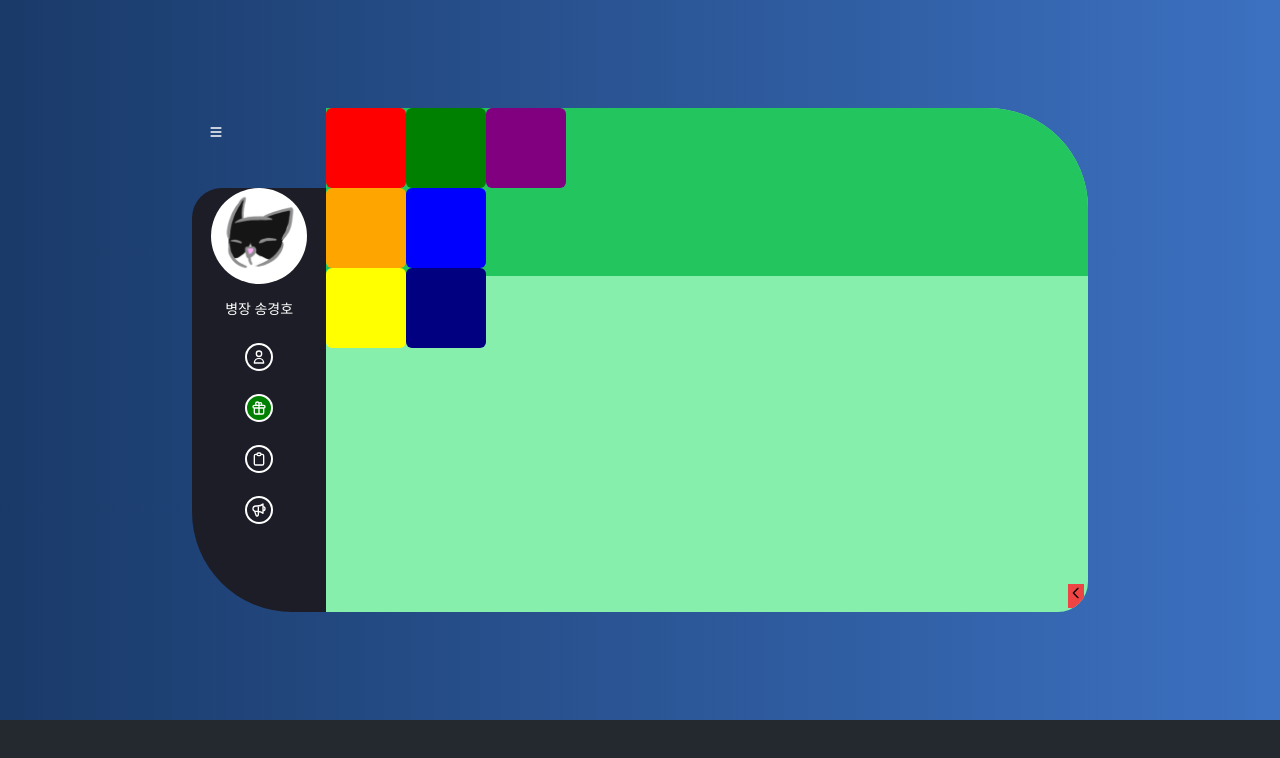
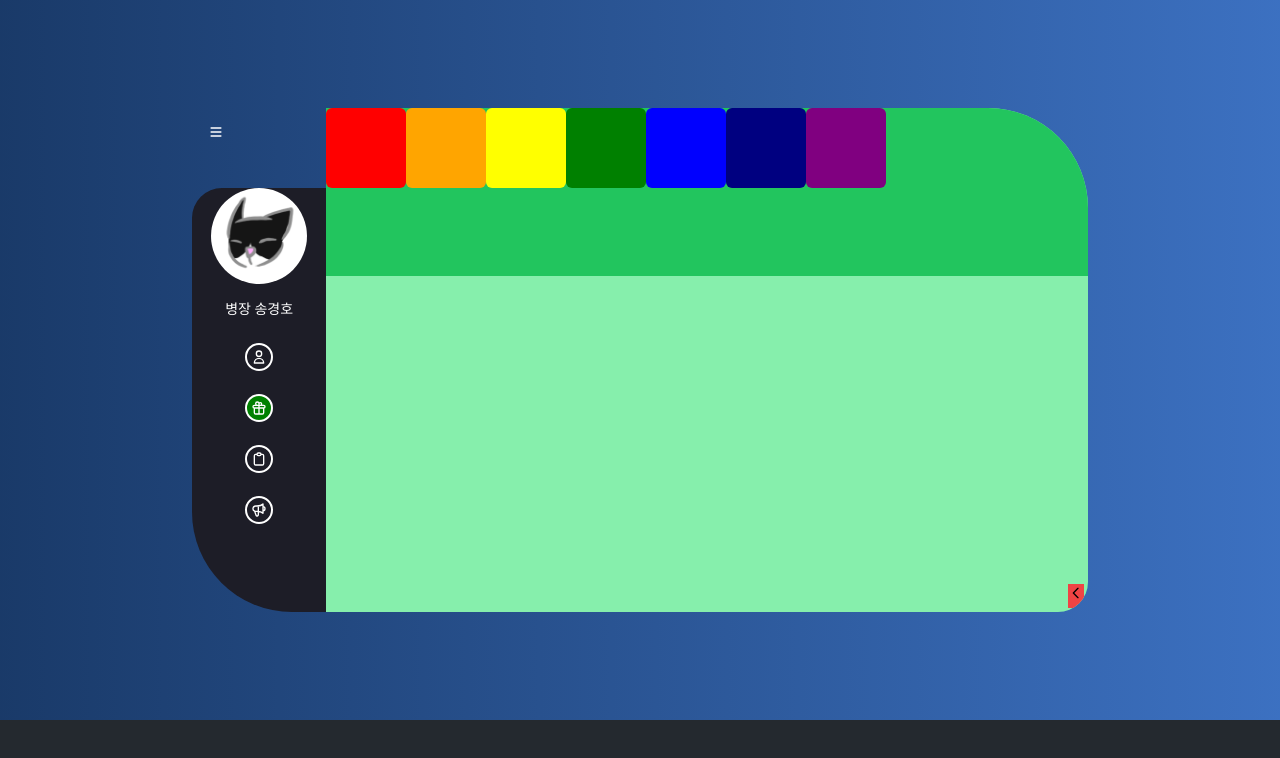
Before and after one commit to osamhack2022/WEB_Own-Nuri_Danuri, a React (Create React App) app in the folder web_fe/: page /dashboard/mostbenefits in a window 1280 px wide. Shown: the top 758 px of the page. Built offline with nearby package versions, Linux system fonts and the light colour scheme; a web font is replaced by a local one.

Commit message:
git branch test

```diff
--- a/web_fe/src/Pages/Dashboard/MostBenefit/BenefitCard/BenefitCardSet.tsx
+++ b/web_fe/src/Pages/Dashboard/MostBenefit/BenefitCard/BenefitCardSet.tsx
@@ -9,7 +9,7 @@ interface props {
 
 const BenefitCardSet : React.FC<props> = ({id1, id2, id3}) => {
     return (
-        <div id='CardSet'>
+        <div id='CardSet' className='flex'>
             <BenefitCard cardID={id1} />
             <BenefitCard cardID={id2} />
             <BenefitCard cardID={id3} />
```
